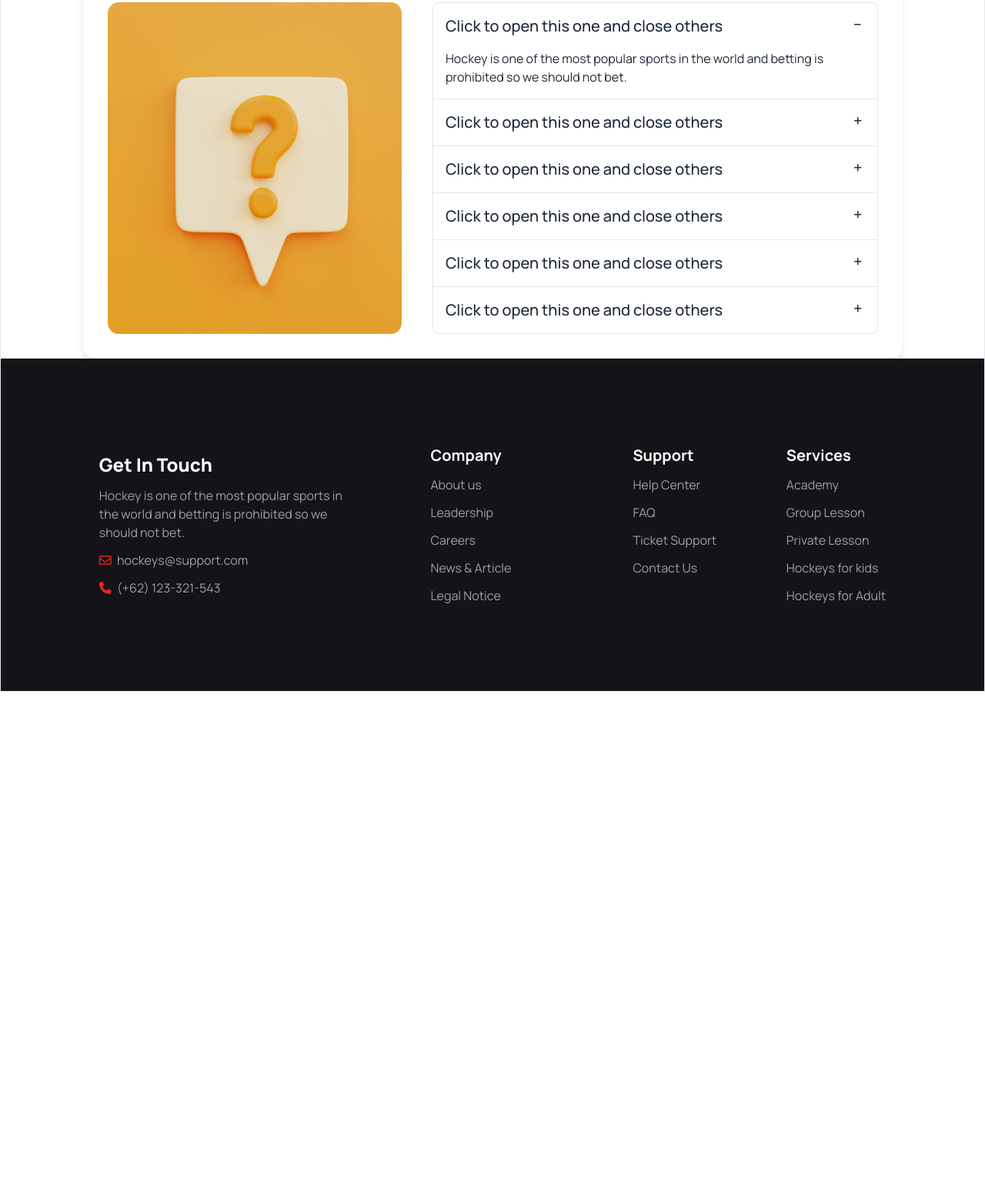
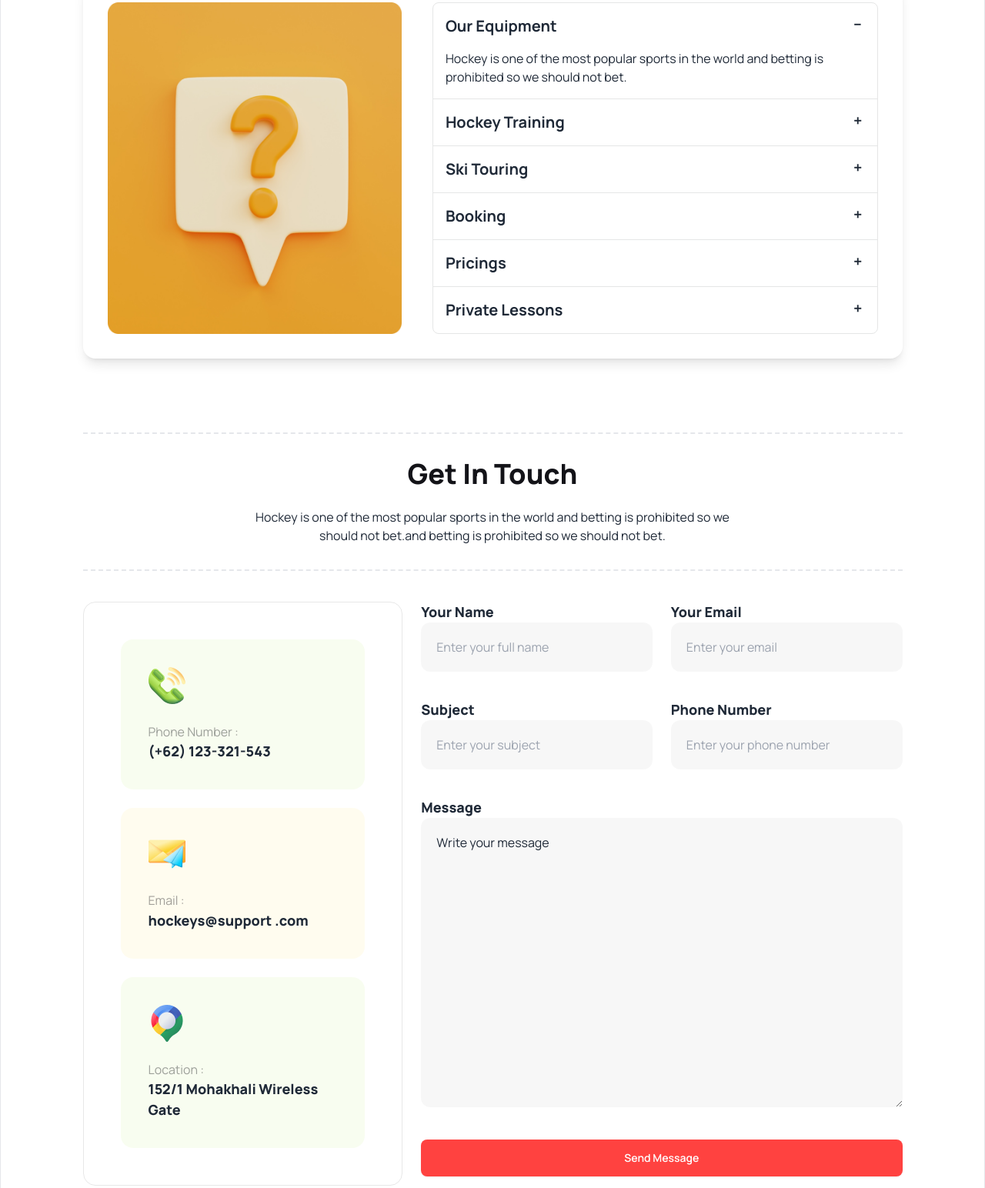
Before and after one commit to AbuRaihan32/third-assignment, a plain HTML site: page index.html in a window 1280 px wide. Shown: the part 2697-4241 px from the top of the page at 77% size. Before the commit the page ends 3596 px from the top, so only its background shows below. Drawn offline with nearby package versions, Linux system fonts and the light colour scheme.

Commit message:
added get in touch and footer with responsive

```diff
--- a/index.html
+++ b/index.html
@@ -234,7 +234,7 @@
 
 
         <!-- start Our New Products here -->
-        <section class="mt-24">
+        <section class="mt-12 md:mt-16 lg:mt-24">
             <div>
                 <div class="text-center py-6 border-y-[2.5px] border-dashed mb-5 lg:mb-10 lg:py-8">
                     <h2 class="text-[22px] font-extrabold lg:text-4xl text-[#131318]">Our New Products</h2>
@@ -281,63 +281,151 @@
                     <div class="join join-vertical w-full">
                         <div class="collapse collapse-plus join-item border border-base-300">
                             <input type="radio" name="my-accordion-4" checked="checked" />
-                            <div class="collapse-title text-xl font-medium">
-                                Click to open this one and close others
+                            <div class="collapse-title text-xl font-bold ">
+                                Our Equipment
                             </div>
                             <div class="collapse-content">
-                                <p>Hockey is one of the most popular sports in the world and betting is prohibited so we should not bet.</p>
+                                <p>Hockey is one of the most popular sports in the world and betting is prohibited so we
+                                    should not bet.</p>
                             </div>
                         </div>
                         <div class="collapse collapse-plus join-item border border-base-300">
                             <input type="radio" name="my-accordion-4" />
-                            <div class="collapse-title text-xl font-medium">
-                                Click to open this one and close others
+                            <div class="collapse-title text-xl font-bold">
+                                Hockey Training
                             </div>
                             <div class="collapse-content">
-                                <p>hello</p>
+                                <p>Hockey is one of the most popular sports in the world and betting is prohibited so we
+                                    should not bet.</p>
                             </div>
                         </div>
                         <div class="collapse collapse-plus join-item border border-base-300">
                             <input type="radio" name="my-accordion-4" />
-                            <div class="collapse-title text-xl font-medium">
-                                Click to open this one and close others
+                            <div class="collapse-title text-xl font-bold">
+                                Ski Touring
                             </div>
                             <div class="collapse-content">
-                                <p>hello</p>
+                                <p>Hockey is one of the most popular sports in the world and betting is prohibited so we
+                                    should not bet.</p>
                             </div>
                         </div>
                         <div class="collapse collapse-plus join-item border border-base-300">
                             <input type="radio" name="my-accordion-4" />
-                            <div class="collapse-title text-xl font-medium">
-                                Click to open this one and close others
+                            <div class="collapse-title text-xl font-bold">
+                                Booking
                             </div>
                             <div class="collapse-content">
-                                <p>hello</p>
+                                <p>Hockey is one of the most popular sports in the world and betting is prohibited so we
+                                    should not bet.</p>
                             </div>
                         </div>
                         <div class="collapse collapse-plus join-item border border-base-300">
                             <input type="radio" name="my-accordion-4" />
-                            <div class="collapse-title text-xl font-medium">
-                                Click to open this one and close others
+                            <div class="collapse-title text-xl font-bold">
+                                Pricings
                             </div>
                             <div class="collapse-content">
-                                <p>hello</p>
+                                <p>Hockey is one of the most popular sports in the world and betting is prohibited so we
+                                    should not bet.</p>
                             </div>
                         </div>
                         <div class="collapse collapse-plus join-item border border-base-300">
                             <input type="radio" name="my-accordion-4" />
-                            <div class="collapse-title text-xl font-medium">
-                                Click to open this one and close others
+                            <div class="collapse-title text-xl font-bold">
+                                Private Lessons
                             </div>
                             <div class="collapse-content">
-                                <p>hello</p>
+                                <p>Hockey is one of the most popular sports in the world and betting is prohibited so we
+                                    should not bet.</p>
                             </div>
                         </div>
                     </div>
                 </div>
             </div>
         </section>
-        <!-- start Clients Question codes here -->
+        <!-- end Clients Question codes here -->
+
+        <!-- start Get In Touch here -->
+        <section class="mt-12 md:mt-16 lg:mt-24">
+            <!-- section header -->
+            <div>
+                <div class="text-center py-6 border-y-[2.5px] border-dashed mb-5 lg:mb-10 lg:py-8">
+                    <h2 class="text-[22px] font-extrabold lg:text-4xl text-[#131318]">Get In Touch</h2>
+                    <p class="px-0 mt-3 lg:mt-6 lg:px-[220px] ">Hockey is one of the most popular sports in the
+                        world and
+                        betting is prohibited so we should not bet.and betting is prohibited so we should not bet.
+                    </p>
+                </div>
+            </div>
+
+            <div class="flex flex-col md:flex-row lg:flex-row gap-6">
+                <div class="border border-[#1313181A] p-6 md:p-12 lg:p-12 rounded-2xl w-full lg:w-[60%]">
+                    <div class="p-9 bg-[#BCED6D1A] rounded-2xl">
+                        <img src="Images/group.png" alt="">
+                        <p class="mt-6 text-[#13131866]">Phone Number :</p>
+                        <h2 class="text-[18px] font-extrabold">(+62) 123-321-543</h2>
+                    </div>
+
+                    <div class="p-9 bg-[#FDDD5F1A] rounded-2xl my-6">
+                        <img src="Images/Group-3.png" alt="">
+                        <p class="mt-6 text-[#13131866]">Email :</p>
+                        <h2 class="text-lg font-extrabold">hockeys@support .com</h2>
+                    </div>
+
+                    <div class="p-9 bg-[#BCED6D1A] rounded-2xl">
+                        <img src="Images/Group-2.png" alt="">
+                        <p class="mt-6 text-[#13131866]">Location :</p>
+                        <h2 class="text-[18px] font-extrabold">152/1 Mohakhali Wireless Gate</h2>
+                    </div>
+
+                </div>
+
+                <div class="w-full grid grid-cols-1 lg:grid-cols-2 gap-6">
+                    <div class="">
+                        <h2 class="text-[18px] font-extrabold">Your Name</h2>
+                        <input class="w-full bg-[#13131808] p-5 rounded-xl" type="text" name="" id=""
+                            placeholder="Enter your full name">
+                    </div>
+                    <div>
+                        <h2 class="text-[18px] font-extrabold">Your Email</h2>
+                        <input class="w-full bg-[#13131808] p-5 rounded-xl" type="text" name="" id=""
+                            placeholder="Enter your email">
+                    </div>
+                    <div>
+                        <h2 class="text-[18px] font-extrabold">Subject</h2>
+                        <input class="w-full bg-[#13131808] p-5 rounded-xl" type="text" name="" id=""
+                            placeholder="Enter your subject">
+                    </div>
+                    <div>
+                        <h2 class="text-[18px] font-extrabold">Phone Number</h2>
+                        <input class="w-full bg-[#13131808] p-5 rounded-xl" type="text" name="" id=""
+                            placeholder="Enter your phone number">
+                    </div>
+                    <div class=" lg:col-span-2">
+                        <h2 class="text-[18px] font-extrabold">Message</h2>
+                        <textarea class="w-full bg-[#13131808] p-5 rounded-xl" name="" id="" cols="30"
+                            rows="14">Write your message</textarea>
+                    </div>
+                    <div class="lg:col-span-2">
+                        <button class="btn text-white bg-theme-color border-0 w-full">Send Message</button>
+                    </div>
+                </div>
+            </div>
+        </section>
+        <!-- end Get In Touch here -->
+
+        <!-- start Social Media -->
+        <div class="mt-12 text-center bg-[#13131808] py-8 rounded-xl">
+            <h2 class="text-2xl font-extrabold mb-6">Social Media</h2>
+            <div class="text-2xl tracking-[15px]">
+                <i class="fa-brands fa-twitter"></i>
+                <i class="fa-brands fa-facebook"></i>
+                <i class="fa-brands fa-instagram"></i>
+                <i class="fa-brands fa-github"></i>
+            </div>
+        </div>
+
+
     </main>
 
 
@@ -345,16 +433,20 @@
 
 
     <!-- start footer here -->
-    <footer class="w-full py-28 px-5 lg:px-[10%] bg-[#131318] flex flex-col gap-10 items-center lg:flex-row lg:justify-between">
+    <footer
+        class=" mt-12 lg:mt-24 w-full py-28 px-5 lg:px-[10%] bg-[#131318] flex flex-col gap-10 items-center lg:flex-row lg:justify-between">
         <div class="text-center lg:text-start space-y-3">
             <h2 class="text-2xl font-extrabold text-white">Get In Touch</h2>
-            <p class="text-[#ffffff99] w-[340px]">Hockey is one of the most popular sports in the world and betting is prohibited so we should not bet.</p>
-            <div><a href="#" class="text-[#ffffff99]"><i class="fa-regular fa-envelope mr-1 text-red-600"></i>  hockeys@support.com</a></div>
-            <div><a href="#" class="text-[#ffffff99]"><i class="fa-solid fa-phone mr-1 text-red-600"></i>  (+62) 123-321-543</a></div>
+            <p class="text-[#ffffff99] w-[340px]">Hockey is one of the most popular sports in the world and betting is
+                prohibited so we should not bet.</p>
+            <div><a href="#" class="text-[#ffffff99]"><i class="fa-regular fa-envelope mr-1 text-red-600"></i>
+                    hockeys@support.com</a></div>
+            <div><a href="#" class="text-[#ffffff99]"><i class="fa-solid fa-phone mr-1 text-red-600"></i> (+62)
+                    123-321-543</a></div>
         </div>
 
         <div class="flex gap-[120px] lg:gap-[158px]">
-           <div class="text-center lg:text-start space-y-3">
+            <div class="text-center lg:text-start space-y-3">
                 <h2 class="text-xl font-bold text-white">Company</h2>
                 <div><a class="text-[#ffffff99]">About us</a></div>
                 <div><a class="text-[#ffffff99]">Leadership</a></div>
```
Also changed, not shown: Images/Group-2.png (renamed from Images/Group 1171275321.png), Images/Group-3.png (renamed from Images/Group 1171275318.png), Images/group.png (renamed from Images/Group 1171275317.png).
